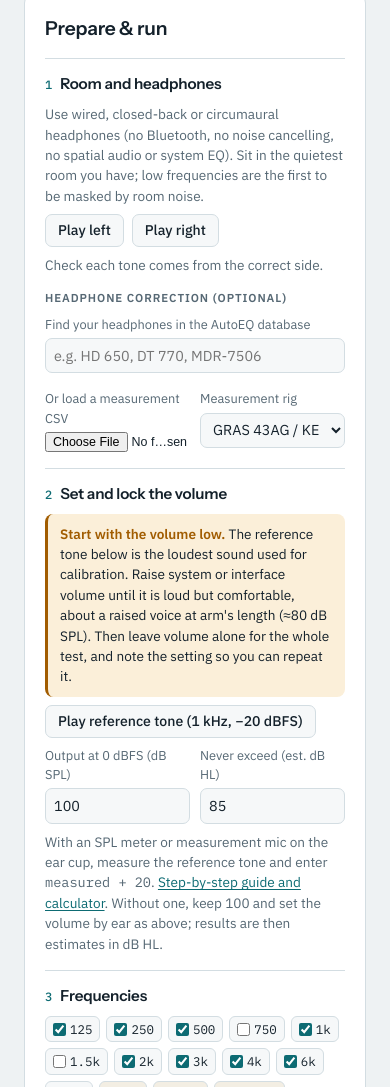
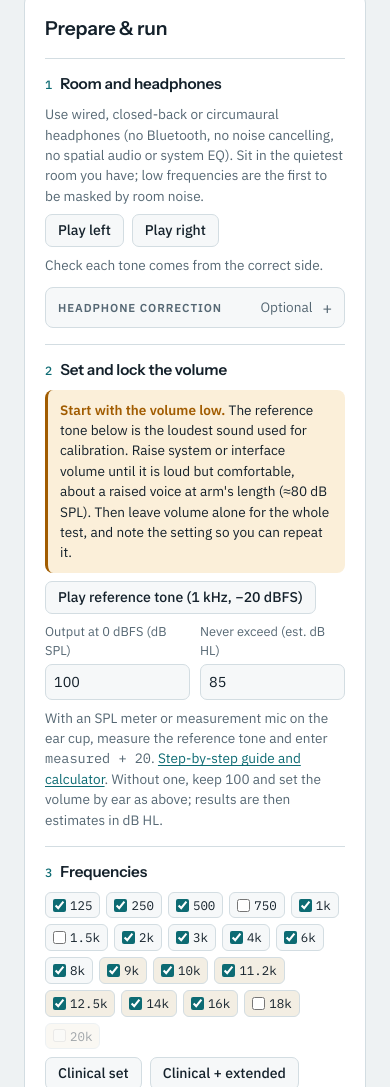
Before and after one commit to migwag/audiometer, a plain HTML site: page index.html in a window 390 px wide. Shown: the part 693-1780 px from the top of the page. Drawn offline with Linux system fonts and the light colour scheme.

Commit message:
Match panel heights; collapse headphone correction by default
Co-Authored-By: Claude Opus 5.5 <noreply@anthropic.com>

```diff
--- a/index.html
+++ b/index.html
@@ -48,7 +48,7 @@ header.top .sub{max-width:62ch;color:var(--muted);margin-top:6px}
 .chips{display:flex;gap:8px;flex-wrap:wrap}
 .chip{font-family:var(--f-mono);font-size:.75rem;padding:4px 9px;border-radius:999px;border:1px solid var(--line);background:var(--surface);color:var(--muted);white-space:nowrap}
 .chip.warn{background:var(--warn-soft);color:var(--warn);border-color:transparent}
-.bench{display:grid;grid-template-columns:minmax(300px,380px) minmax(0,1fr);gap:20px;align-items:start}
+.bench{display:grid;grid-template-columns:minmax(300px,380px) minmax(0,1fr);gap:20px;align-items:stretch}
 @media (max-width:900px){.bench{grid-template-columns:minmax(0,1fr)}}
 .panel{background:var(--surface);border:1px solid var(--line);border-radius:var(--r);padding:20px;display:flex;flex-direction:column;gap:16px;min-width:0}
 .panel-head{display:flex;justify-content:space-between;align-items:baseline;gap:12px;flex-wrap:wrap}
@@ -88,7 +88,14 @@ button:disabled{opacity:.45;cursor:not-allowed}
 .hp-results button:last-child{border-bottom:0}
 .hp-results button:hover{background:var(--accent-soft)}
 .hp-results button span{color:var(--muted);font-size:.76rem;text-align:right}
-.hp-card{border:1px solid var(--line);border-radius:8px;padding:10px;display:flex;flex-direction:column;gap:6px;background:var(--surface-2)}
+.hp-card{border:1px solid var(--line);border-radius:8px;padding:10px;display:flex;flex-direction:column;gap:6px;background:var(--surface)}
+.hp-details{border:1px solid var(--line);border-radius:8px;background:var(--surface-2);margin-top:4px}
+.hp-details summary{cursor:pointer;padding:9px 12px;display:flex;gap:10px;align-items:center;list-style:none}
+.hp-details summary::-webkit-details-marker{display:none}
+.hp-details summary::after{content:"+";font-family:var(--f-mono);color:var(--muted);font-size:1rem;line-height:1}
+.hp-details[open] summary::after{content:"−"}
+.hp-details summary #hpSum{margin-left:auto;flex:1;text-align:right;overflow:hidden;text-overflow:ellipsis;white-space:nowrap;min-width:0}
+.hp-details .sub{padding:0 12px 12px;margin-top:0}
 .hp-card b{font-weight:600;font-size:.88rem}
 a{color:var(--accent);text-underline-offset:2px}
 .guide{display:grid;grid-template-columns:minmax(0,1.6fr) minmax(260px,1fr);gap:28px;align-items:start}
@@ -201,8 +208,9 @@ textarea{width:100%;min-height:190px;font-family:var(--f-mono);font-size:.78rem;
           <button id="chkR" type="button">Play right</button>
           <span class="small muted">Check each tone comes from the correct side.</span>
         </div>
+        <details class="hp-details" id="hpDetails">
+        <summary><span class="label" style="white-space:nowrap">Headphone correction</span><span class="small muted" id="hpSum">Optional</span></summary>
         <div class="sub">
-          <span class="label">Headphone correction (optional)</span>
           <div class="field">
             <label for="hpSearch">Find your headphones in the AutoEQ database</label>
             <input id="hpSearch" type="text" placeholder="e.g. HD 650, DT 770, MDR-7506" autocomplete="off">
@@ -221,6 +229,7 @@ textarea{width:100%;min-height:190px;font-family:var(--f-mono);font-size:.78rem;
             <span class="small muted">Dashed: this model's deviation from a neutral diffuse-field response, normalized at 1 kHz. Solid: correction applied to your thresholds, in full up to 8 kHz and fading out by 12.5 kHz, where published measurements stop being reliable.</span>
           </div>
         </div>
+        </details>
       </div>
 
       <div class="step" id="cal-step">
@@ -1229,7 +1238,7 @@ function setHp(hp){
   renderAll();
 }
 function renderHp(){
-  const hp=session.hp;$("hpCard").hidden=!hp;if(!hp)return;
+  const hp=session.hp;$("hpCard").hidden=!hp;$("hpSum").textContent=hp?hp.name:"Optional";if(!hp)return;
   $("hpName").textContent=`${hp.name} · ${hp.source} · ${TARGET_LABEL[hp.target]||hp.target}`;
   $("hpTarget").value=hp.target;
   const svg=$("hpChart");svg.innerHTML="";
```
